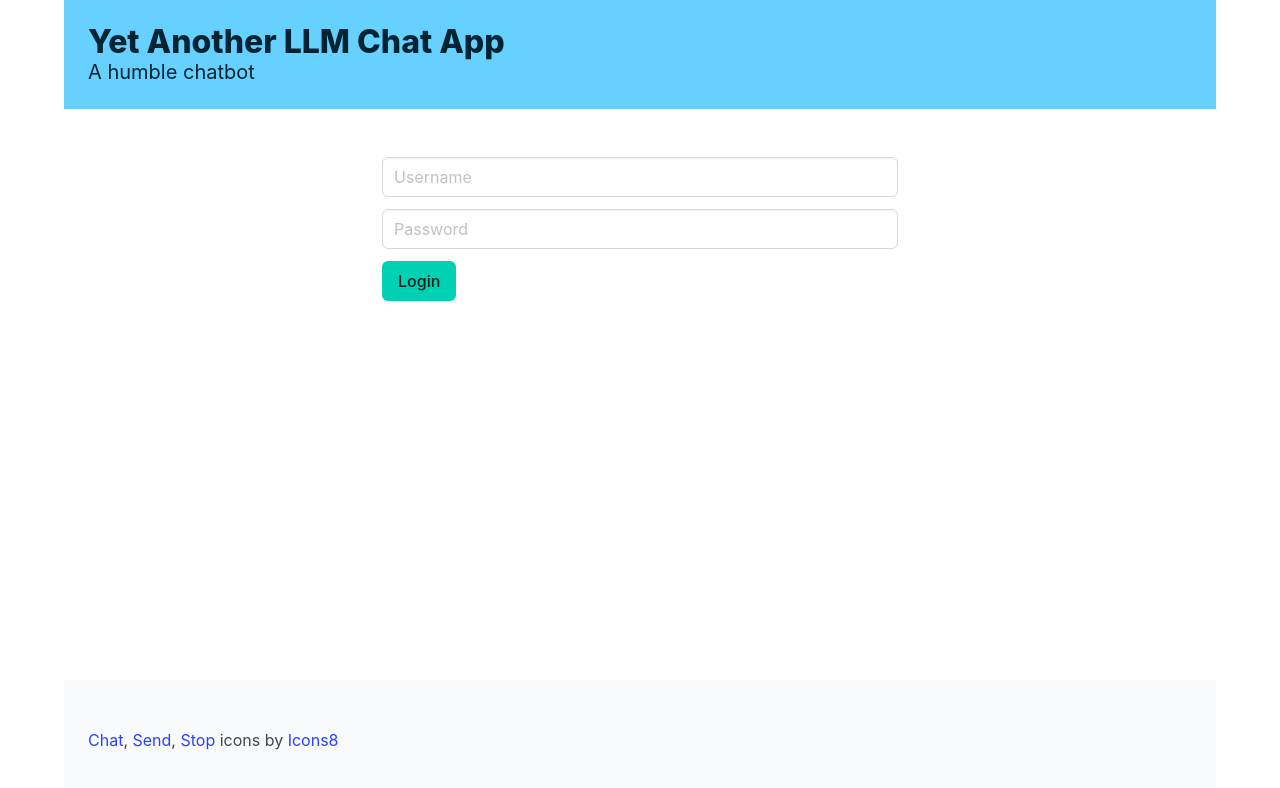
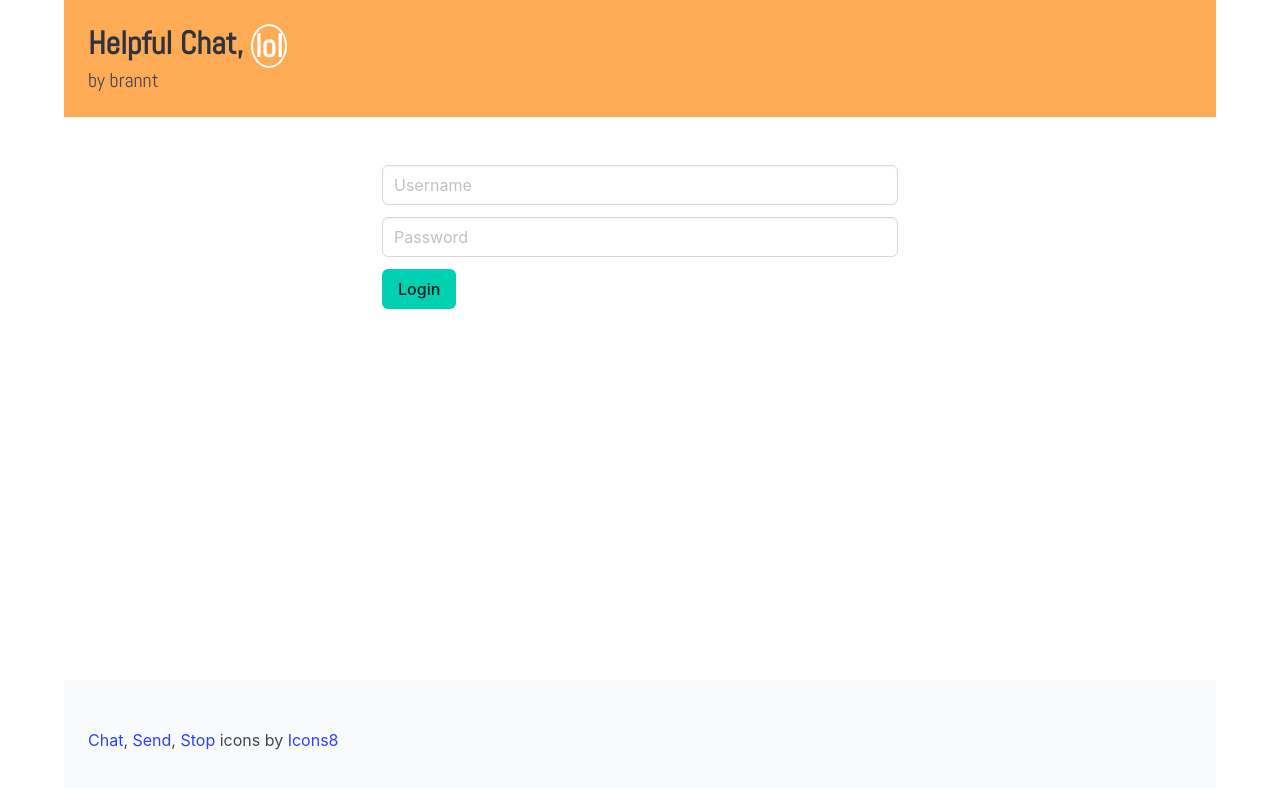
Before and after one commit to brannt/yalchat, a React (Create React App) app in the folder yalchat_web_base/: page / in a window 1280 px wide. Shown: the top 788 px of the page. Built offline with nearby package versions, Linux system fonts and the light colour scheme; no server answers.

Commit message:
web_base: Rebrand, lol

```diff
--- a/yalchat_web_base/public/index.html
+++ b/yalchat_web_base/public/index.html
@@ -7,7 +7,7 @@
     <meta name="theme-color" content="#000000" />
     <meta
       name="description"
-      content="Web site created using create-react-app"
+      content="Helpful AI, lol"
     />
     <link rel="apple-touch-icon" href="%PUBLIC_URL%/logo192.png" />
     <!--
@@ -28,7 +28,11 @@
       rel="stylesheet"
       href="%PUBLIC_URL%/css/bulma.min.css"
     >
-    <title>Yet Another LLM Chat App</title>
+    <link rel="preconnect" href="https://fonts.googleapis.com">
+    <link rel="preconnect" href="https://fonts.gstatic.com" crossorigin>
+    <link href="https://fonts.googleapis.com/css2?family=Abel&display=swap" rel="stylesheet">
+
+    <title>Helpful Chat, lol</title>
   </head>
   <body>
     <noscript>You need to enable JavaScript to run this app.</noscript>
--- a/yalchat_web_base/src/App.css
+++ b/yalchat_web_base/src/App.css
@@ -1,38 +1,25 @@
-.App {
-  text-align: center;
+.hero {
+  font-family: "Abel", sans-serif;
+  font-weight: 400;
+  font-style: normal;
+  background-color: #fa5;
 }
 
-.App-logo {
-  height: 40vmin;
-  pointer-events: none;
+.lol {
+  display: inline-flex;
+  align-items: center;
+  justify-content: center;
+  border: #fff solid 2px;
+  color: #fff;
+  min-width: 1em;
+  border-radius: 50%;
+  vertical-align: middle;
+  padding: 2px;
 }
 
-@media (prefers-reduced-motion: no-preference) {
-  .App-logo {
-    animation: App-logo-spin infinite 20s linear;
-  }
+.lol:before {
+  content: "";
+  float: left;
+  width: auto;
+  padding-bottom: 100%;
 }
-
-.App-header {
-  background-color: #282c34;
-  min-height: 100vh;
-  display: flex;
-  flex-direction: column;
-  align-items: center;
-  justify-content: center;
-  font-size: calc(10px + 2vmin);
-  color: white;
-}
-
-.App-link {
-  color: #61dafb;
-}
-
-@keyframes App-logo-spin {
-  from {
-    transform: rotate(0deg);
-  }
-  to {
-    transform: rotate(360deg);
-  }
-}
--- a/yalchat_web_base/src/App.js
+++ b/yalchat_web_base/src/App.js
@@ -1,16 +1,19 @@
 import { useState } from "react";
 import ChatInterface from "./components/ChatInterface";
 import LoginForm from "./components/LoginForm";
+import "./App.css";
 function App() {
   const [isLoggedIn, setIsLoggedIn] = useState(false);
 
   return (
     <div className="App container is-flex is-flex-direction-column">
-      <section className="hero is-small is-info">
+      <section className="hero is-small">
         <div className="hero-body">
           <div className="container">
-            <h1 className="title">Yet Another LLM Chat App</h1>
-            <h2 className="subtitle">A humble chatbot</h2>
+            <h1 className="title">
+              Helpful Chat, <span className="lol">lol</span>
+            </h1>
+            <h2 className="subtitle">by brannt</h2>
           </div>
         </div>
       </section>
```
Also changed, not shown: 1 other file (tests, documents, lock files or other folders).
